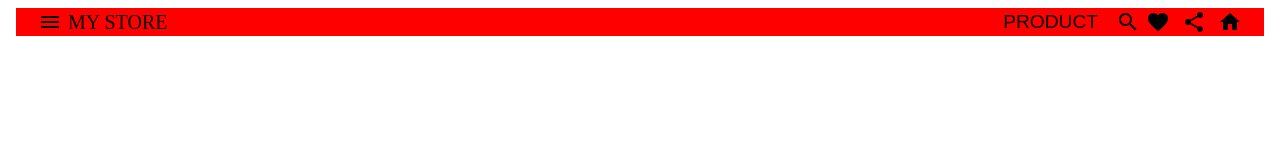
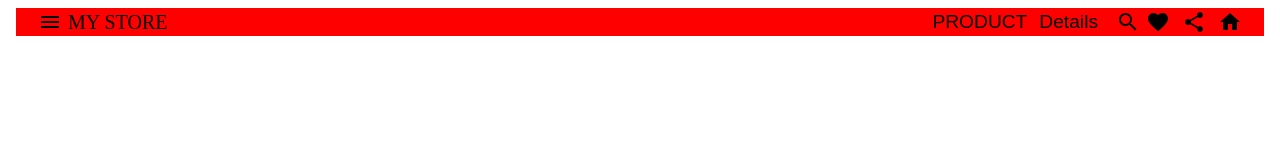
Before and after one commit to JANU-JANHAVI/My-New-App-old, an Angular app: page / in a window 1280 px wide. Shown: the top 160 px of the page. Built offline with nearby package versions, Linux system fonts and the light colour scheme.

Commit message:
Update app.component.html

```diff
--- a/src/app/app.component.html
+++ b/src/app/app.component.html
@@ -18,6 +18,9 @@
       <button class="product-link"routerLink="/product">
         PRODUCT
         </button>
+       <button class="product-link"routerLink="/product">
+        Details
+        </button>
       <button mat-icon-button class="favorite-icon">
         <button mat-icon-button class="search-icon">
           <mat-icon>search</mat-icon>
```
